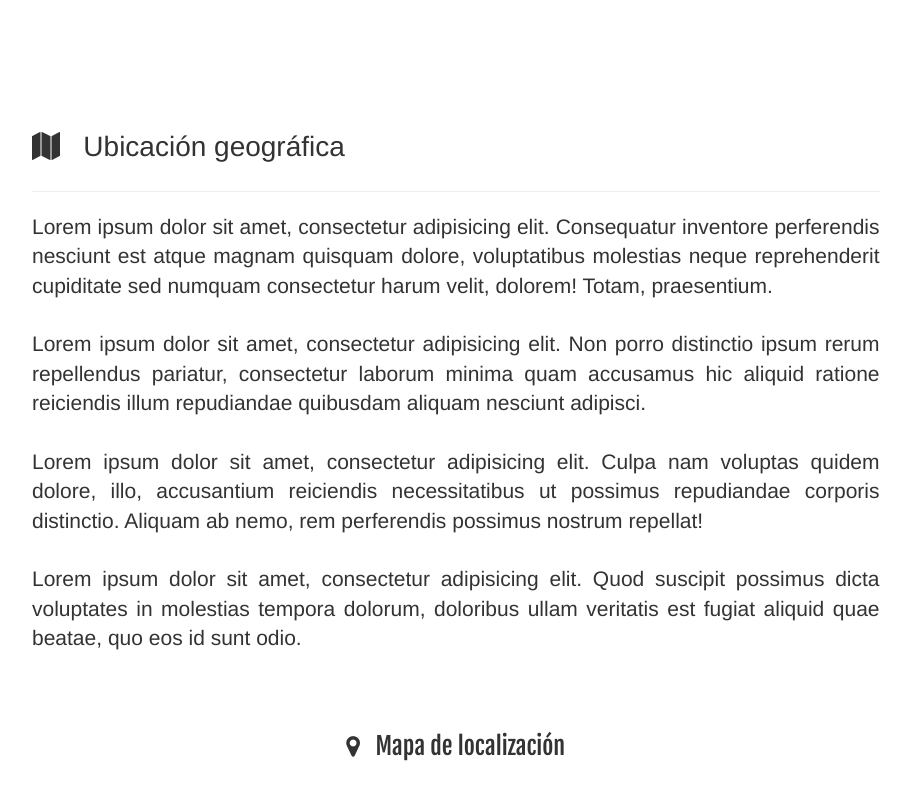
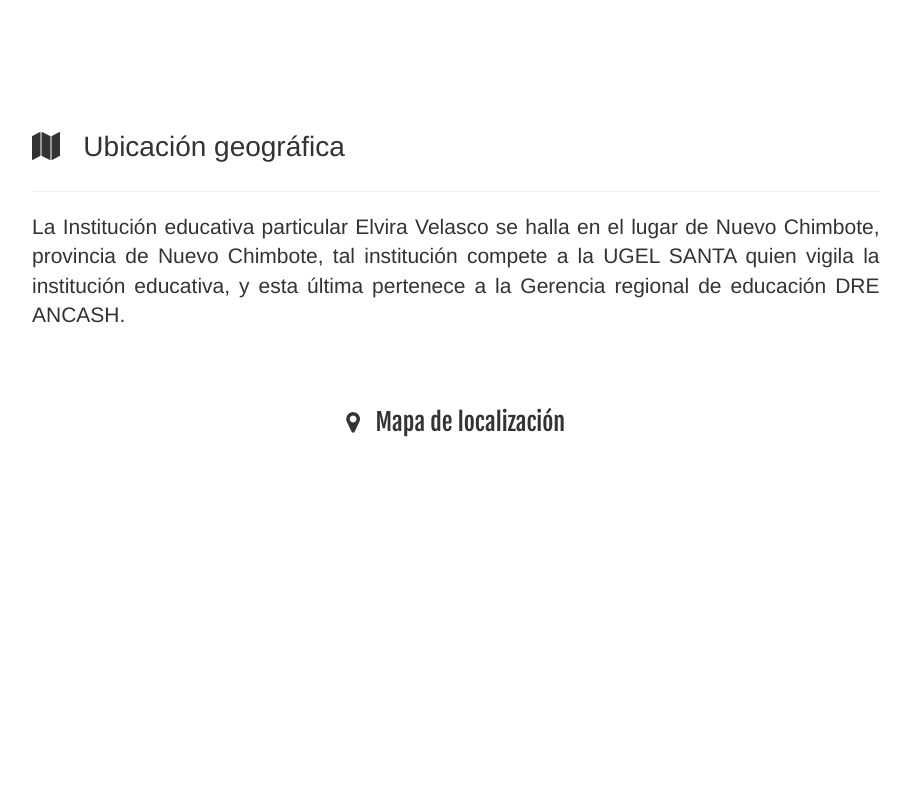
Before and after one commit to diegobaesv/ElviraVFrontEnd, an Angular app: page /institucion/informacion in a window 1280 px wide. Shown: the part 1848-2648 px from the top of the page, without its empty margins (38-949 px from the left). Built offline with nearby package versions, Linux system fonts and the light colour scheme.

Commit message:
Update institucion-informacion.component.html

```diff
--- a/src/app/pages/institucion/institucion-informacion/institucion-informacion.component.html
+++ b/src/app/pages/institucion/institucion-informacion/institucion-informacion.component.html
@@ -53,13 +53,7 @@
                       <h1><i class="fa fa-map"></i> &nbsp; Ubicación geográfica</h1>
                     </div>
                     <p class="lead text-justify">
-                        Lorem ipsum dolor sit amet, consectetur adipisicing elit. Consequatur inventore perferendis nesciunt est atque magnam quisquam dolore, voluptatibus molestias neque reprehenderit cupiditate sed numquam consectetur harum velit, dolorem! Totam, praesentium.
-                        <br><br>
-                        Lorem ipsum dolor sit amet, consectetur adipisicing elit. Non porro distinctio ipsum rerum repellendus pariatur, consectetur laborum minima quam accusamus hic aliquid ratione reiciendis illum repudiandae quibusdam aliquam nesciunt adipisci.
-                        <br><br>
-                        Lorem ipsum dolor sit amet, consectetur adipisicing elit. Culpa nam voluptas quidem dolore, illo, accusantium reiciendis necessitatibus ut possimus repudiandae corporis distinctio. Aliquam ab nemo, rem perferendis possimus nostrum repellat!
-                        <br><br>
-                        Lorem ipsum dolor sit amet, consectetur adipisicing elit. Quod suscipit possimus dicta voluptates in molestias tempora dolorum, doloribus ullam veritatis est fugiat aliquid quae beatae, quo eos id sunt odio.
+                        La Institución educativa particular Elvira Velasco se halla en el lugar de Nuevo Chimbote, provincia de Nuevo Chimbote, tal institución compete a la UGEL SANTA quien vigila la institución educativa, y esta última pertenece a la Gerencia regional de educación DRE ANCASH.
                     </p>
                     <br><br>
                     <h3 class="text-center titles"><i class="fa fa-map-marker"></i> &nbsp; Mapa de localización</h3>
```
